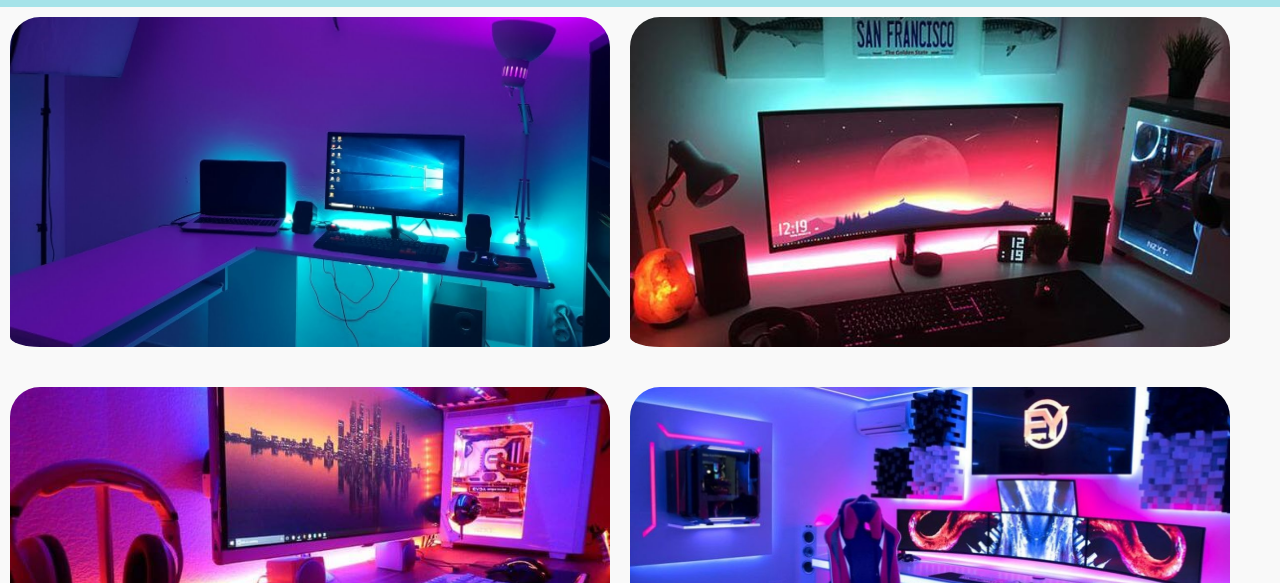
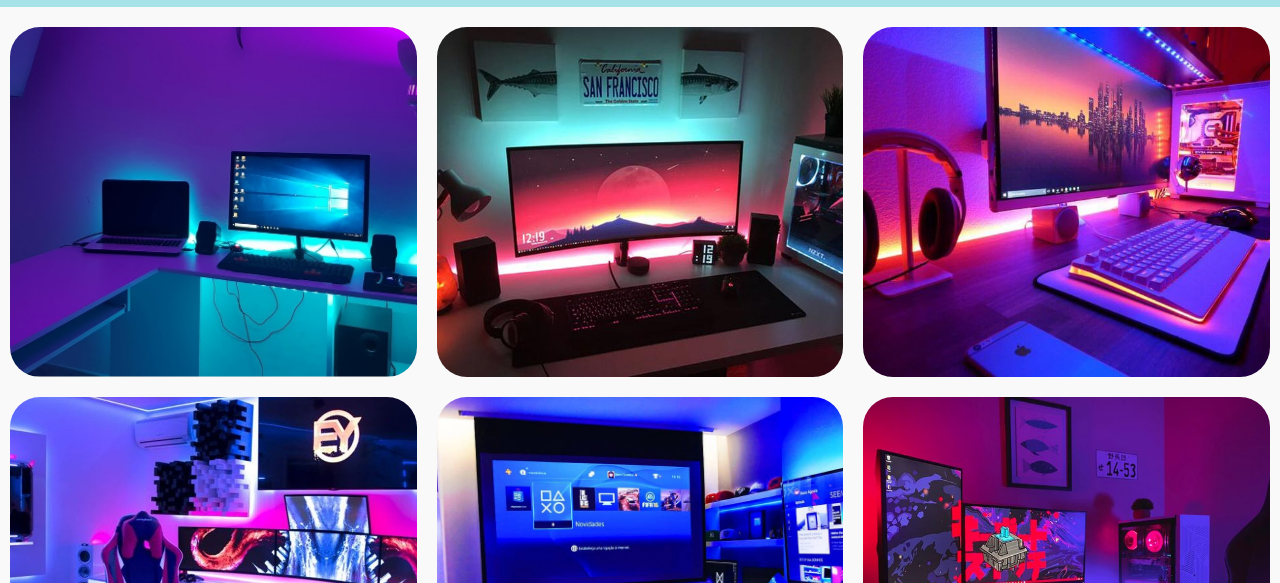
Before and after one commit to Asphyxiela/PF-Rodriguez, a plain HTML site: page pages/algunos-clientes.html in a window 1280 px wide. Shown: the part 131-714 px from the top of the page. Drawn offline with nearby package versions, Linux system fonts and the light colour scheme.

Commit message:
agregue un pequeño grid en proyectos tanto en desktop como para version mobile

```diff
--- a/css/main.css
+++ b/css/main.css
@@ -144,13 +144,18 @@ main .textoCentral{
     transform: scale(1.1);
 }
 
+main.imagenesAlgunosClientes{
+    display: grid;
+    grid-template-columns: repeat(1, 1fr);
+    gap: 20px;
+    margin-top: 10px;
+    padding: 10px;
+}
 
 .imagenesAlgunosClientes img{
-    float: left;
     width:  100%;
     object-fit: cover;
     border-radius: 30px;
-    padding-bottom: 20px;
 }
 
 .imagenesAlgunosClientes img:first-child{
@@ -355,9 +360,8 @@ footer h5{
     }
 
     .imagenesAlgunosClientes img{
-        width:  600px;
+        width:  100%;
         height: 350px;
-        margin: 10px;
     }
 
     .imagenesAlgunosClientes img:first-child{
@@ -367,6 +371,14 @@ footer h5{
      .imagenesAlgunosClientes{
          padding: 0;
      }
+
+     main.imagenesAlgunosClientes{
+        display: grid;
+        grid-template-columns: repeat(3, 1fr);
+        gap: 20px;
+        margin-top: 10px;
+        padding: 10px;
+    }
 
      .iconoLog{
         display: block;
```
Also changed, not shown: pages/algunos-clientes.html (+1 -0 lines).
